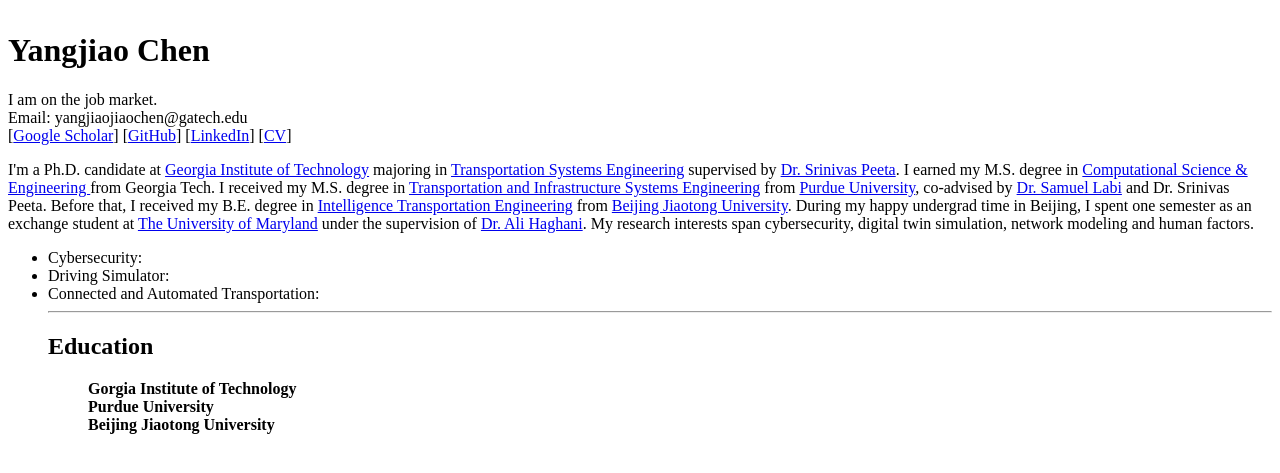
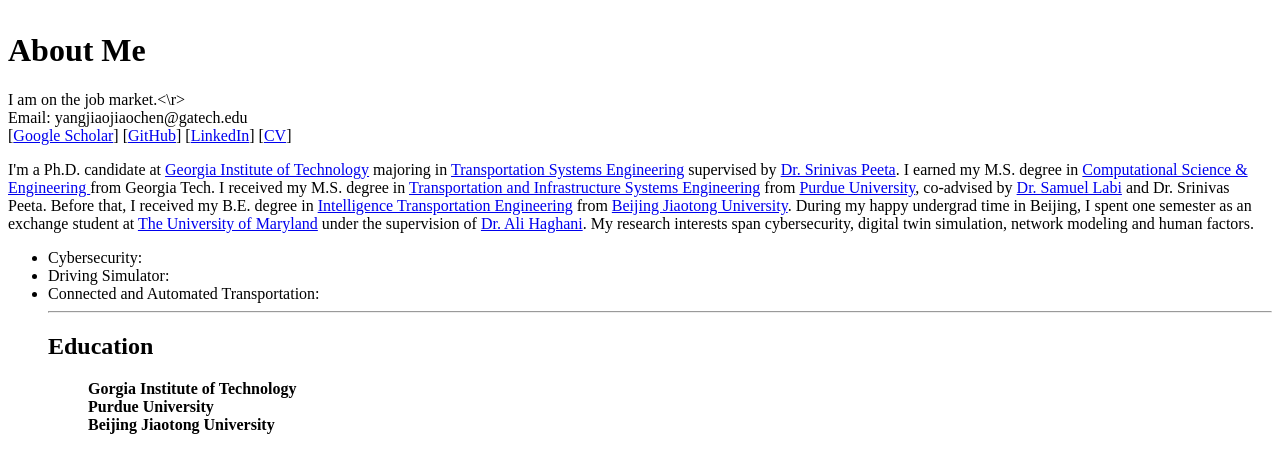
Before and after one commit to YangjiaoChen/YangjiaoChen.github.io, a Jekyll site: the page built from index.html, in a window 1280 px wide, cut to the strip 267-740 px from the top of the page. Built offline with Jekyll 4.4.1, drawn with Linux system fonts in a browser that asks for light colours.

Commit message:
Update index.html

```diff
--- a/index.html
+++ b/index.html
@@ -80,10 +80,10 @@ title: "Yangjiao Chen"
          height="130" style="margin-top: 25px; margin-bottom: 15px" >
   </div>
   <div class="col-sm-5">
-    <h1>Yangjiao Chen</h1>
+    <h1>About Me</h1>
     <p>
 
-      I am on the job market.<br />
+      <r>I am on the job market.<\r><br />
       Email: yangjiaojiaochen@gatech.edu<br />
       [<a href="https://scholar.google.com/" target="_blank">Google Scholar</a>]
       [<a href="https://https://github.com/YangjiaoChen" target="_blank">GitHub</a>]
```
